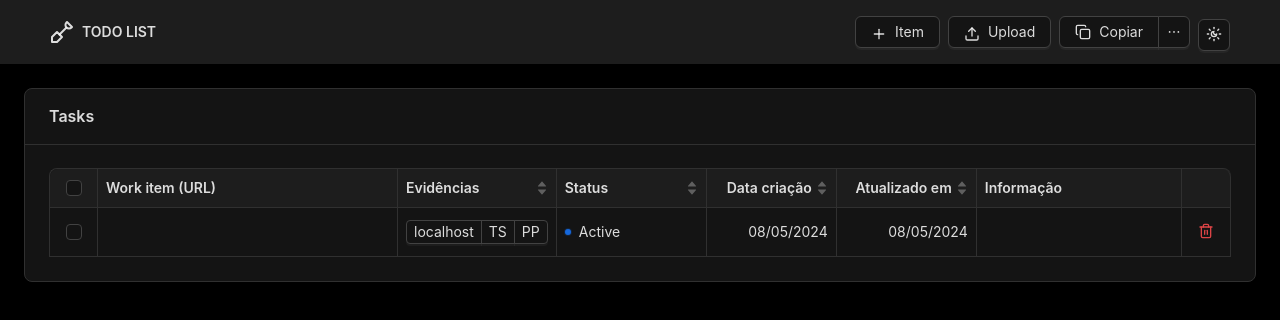
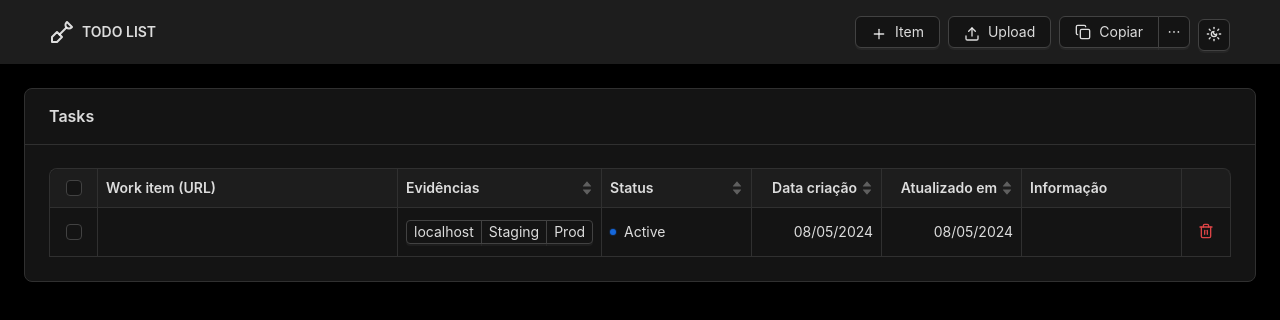
Before and after one commit to maicolsantos/todo-jobs, a React (Vite) app: page / in a window 1280 px wide. Both pictures are taken after a click on the button "Item". Shown: the top 320 px of the page. Built offline with nearby package versions, Linux system fonts and the light colour scheme.

Commit message:
Update evidencies

```diff
--- a/src/components/GroupButtons.tsx
+++ b/src/components/GroupButtons.tsx
@@ -8,7 +8,7 @@ type GroupButtonsProps = {
   currentItem: Jobs;
 };
 
-const EVIDENCIES = ["localhost", "TS", "PP"];
+const EVIDENCIES = ["localhost", "Staging", "Prod"];
 
 export const GroupButtons = ({ items, currentItem }: GroupButtonsProps) => {
   const [itemsSelected, setItemsSelected] = useState<string[]>(items);
```
